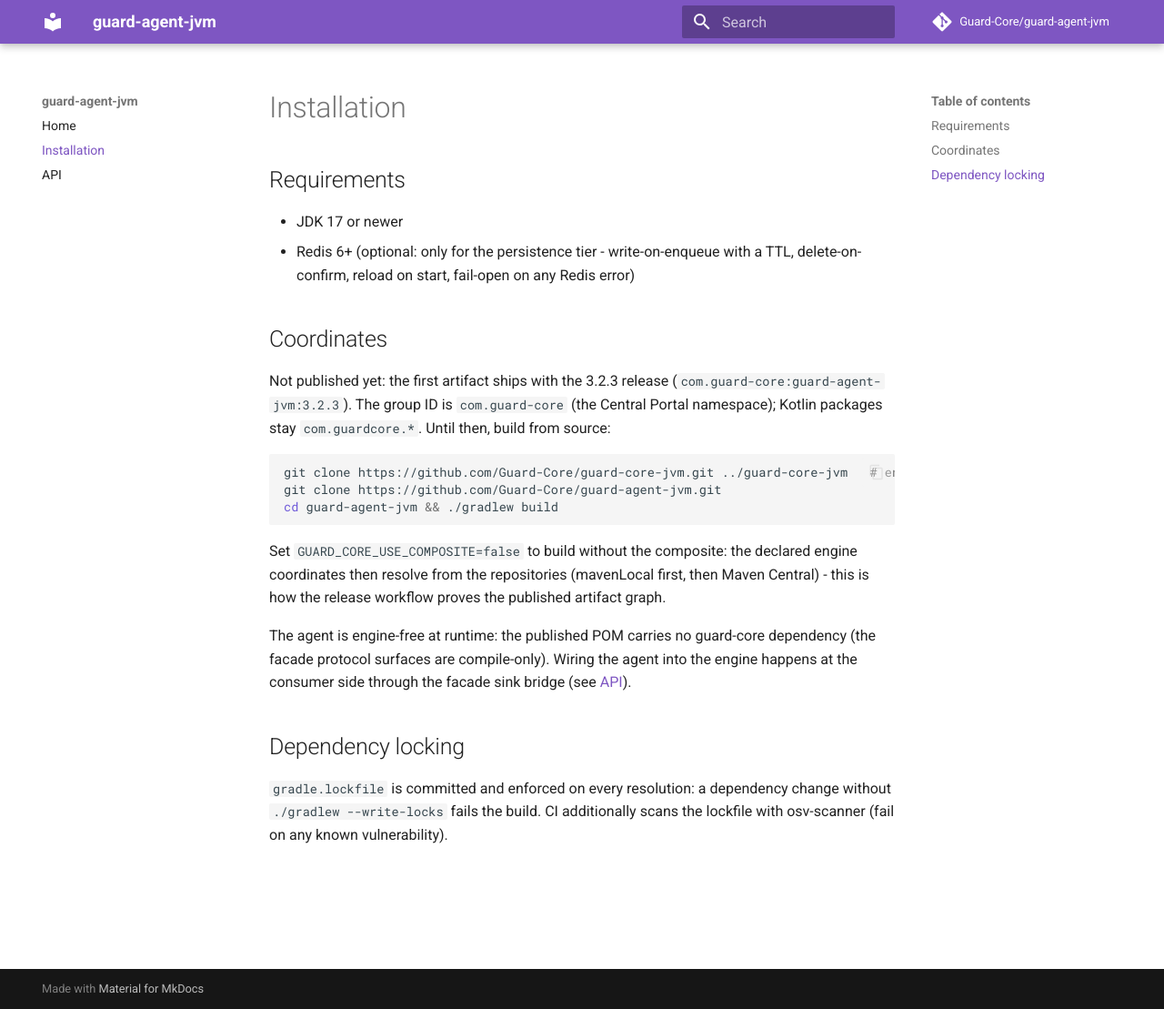
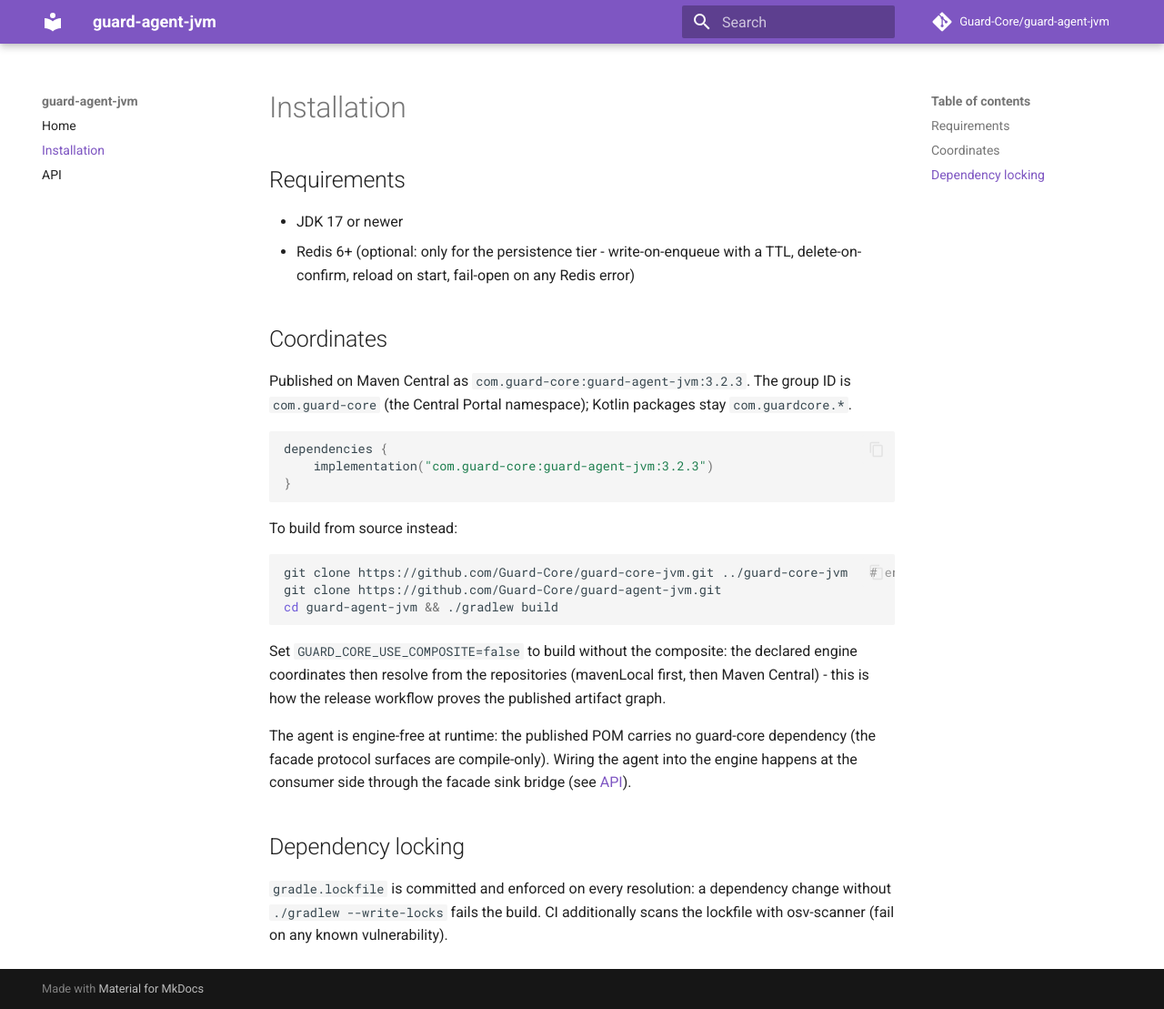
Before and after one commit to Guard-Core/guard-agent-jvm, an MkDocs documentation site: the page built from docs/installation.md, in a window 1280 px wide and 1109 px high. Shown: the whole window at 91% size. Built offline with MkDocs 1.6.1 and Material for MkDocs 9.7.7, drawn with Linux system fonts in a browser that asks for light colours; comment, search, counter and statistics services are not loaded.

Commit message:
docs: point the install sections at Maven Central (#16)
Co-authored-by: Renn F <rennf93@users.noreply.github.com>

````diff
--- a/docs/installation.md
+++ b/docs/installation.md
@@ -8,10 +8,15 @@
 
 ## Coordinates
 
-Not published yet: the first artifact ships with the 3.2.3 release
-(`com.guard-core:guard-agent-jvm:3.2.3`). The group ID is `com.guard-core`
-(the Central Portal namespace); Kotlin packages stay `com.guardcore.*`. Until
-then, build from source:
+Published on Maven Central as `com.guard-core:guard-agent-jvm:3.2.3`. The group ID is `com.guard-core` (the Central Portal namespace); Kotlin packages stay `com.guardcore.*`.
+
+```kotlin
+dependencies {
+    implementation("com.guard-core:guard-agent-jvm:3.2.3")
+}
+```
+
+To build from source instead:
 
 ```bash
 git clone https://github.com/Guard-Core/guard-core-jvm.git ../guard-core-jvm   # engine, pinned ref 2415a77
````
Also changed, not shown: README.md (+9 -1 lines).
